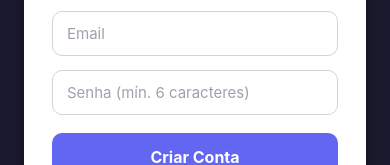
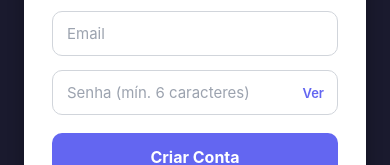
Before and after one commit to yLuiz/senior-challenge-conecthus, a React Native app in the folder mobile/: screen /Register in a window 390 px wide. Shown: the part 377-542 px from the top of the page. Built offline with nearby package versions, Linux system fonts and the light colour scheme; no server answers.

Commit message:
feat(mobile): add toggle button to show password in Login and Register components

```diff
--- a/mobile/src/screens/LoginScreen.tsx
+++ b/mobile/src/screens/LoginScreen.tsx
@@ -19,6 +19,7 @@ type Props = NativeStackScreenProps<RootStackParamList, 'Login'>;
 export function LoginScreen({ navigation }: Props) {
   const [email, setEmail] = useState('');
   const [password, setPassword] = useState('');
+  const [showPassword, setShowPassword] = useState(false);
   const [isLoading, setIsLoading] = useState(false);
   const { login } = useAuth();
 
@@ -57,14 +58,19 @@ export function LoginScreen({ navigation }: Props) {
           autoCorrect={false}
         />
 
+        <View style={styles.inputWrapper}>
           <TextInput
-          style={styles.input}
+            style={styles.inputWithToggle}
             placeholder="Senha"
             placeholderTextColor="#9ca3af"
             value={password}
             onChangeText={setPassword}
-          secureTextEntry
+            secureTextEntry={!showPassword}
           />
+          <TouchableOpacity style={styles.eyeBtn} onPress={() => setShowPassword((v) => !v)}>
+            <Text style={styles.eyeText}>{showPassword ? 'Ocultar' : 'Ver'}</Text>
+          </TouchableOpacity>
+        </View>
 
         <TouchableOpacity
           style={[styles.btn, isLoading && styles.btnDisabled]}
@@ -144,6 +150,32 @@ const styles = StyleSheet.create({
     fontSize: 16,
     fontWeight: '700',
   },
+  inputWrapper: {
+    position: 'relative',
+    marginBottom: 14,
+  },
+  inputWithToggle: {
+    borderWidth: 1,
+    borderColor: '#d1d5db',
+    borderRadius: 10,
+    paddingHorizontal: 14,
+    paddingVertical: 12,
+    paddingRight: 72,
+    fontSize: 15,
+    color: '#111827',
+  },
+  eyeBtn: {
+    position: 'absolute',
+    right: 14,
+    top: 0,
+    bottom: 0,
+    justifyContent: 'center',
+  },
+  eyeText: {
+    fontSize: 13,
+    color: '#6366f1',
+    fontWeight: '600',
+  },
   link: {
     textAlign: 'center',
     color: '#6b7280',
--- a/mobile/src/screens/RegisterScreen.tsx
+++ b/mobile/src/screens/RegisterScreen.tsx
@@ -21,6 +21,7 @@ export function RegisterScreen({ navigation }: Props) {
   const [name, setName] = useState('');
   const [email, setEmail] = useState('');
   const [password, setPassword] = useState('');
+  const [showPassword, setShowPassword] = useState(false);
   const [isLoading, setIsLoading] = useState(false);
   const { register } = useAuth();
 
@@ -75,14 +76,19 @@ export function RegisterScreen({ navigation }: Props) {
             autoCorrect={false}
           />
 
+          <View style={styles.inputWrapper}>
             <TextInput
-            style={styles.input}
+              style={styles.inputWithToggle}
               placeholder="Senha (mín. 6 caracteres)"
               placeholderTextColor="#9ca3af"
               value={password}
               onChangeText={setPassword}
-            secureTextEntry
+              secureTextEntry={!showPassword}
             />
+            <TouchableOpacity style={styles.eyeBtn} onPress={() => setShowPassword((v) => !v)}>
+              <Text style={styles.eyeText}>{showPassword ? 'Ocultar' : 'Ver'}</Text>
+            </TouchableOpacity>
+          </View>
 
           <TouchableOpacity
             style={[styles.btn, isLoading && styles.btnDisabled]}
@@ -164,6 +170,32 @@ const styles = StyleSheet.create({
     fontSize: 16,
     fontWeight: '700',
   },
+  inputWrapper: {
+    position: 'relative',
+    marginBottom: 14,
+  },
+  inputWithToggle: {
+    borderWidth: 1,
+    borderColor: '#d1d5db',
+    borderRadius: 10,
+    paddingHorizontal: 14,
+    paddingVertical: 12,
+    paddingRight: 72,
+    fontSize: 15,
+    color: '#111827',
+  },
+  eyeBtn: {
+    position: 'absolute',
+    right: 14,
+    top: 0,
+    bottom: 0,
+    justifyContent: 'center',
+  },
+  eyeText: {
+    fontSize: 13,
+    color: '#6366f1',
+    fontWeight: '600',
+  },
   link: {
     textAlign: 'center',
     color: '#6b7280',
```
Lines whose indentation alone changed are shown as unchanged.
